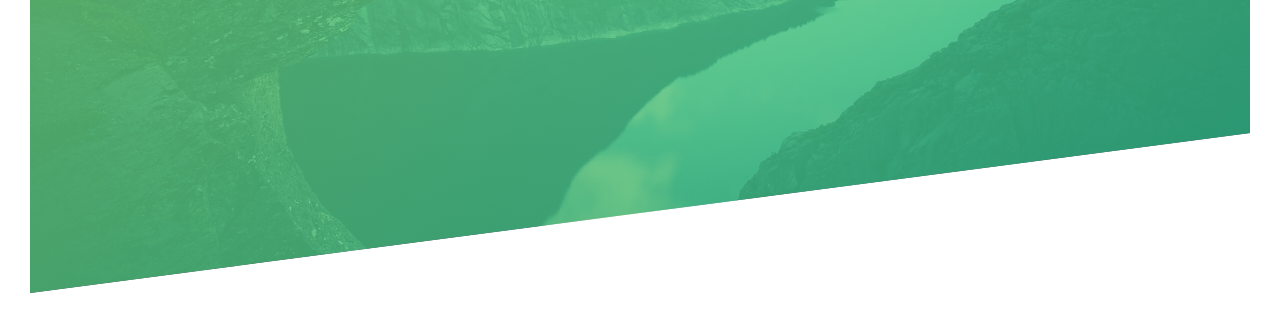
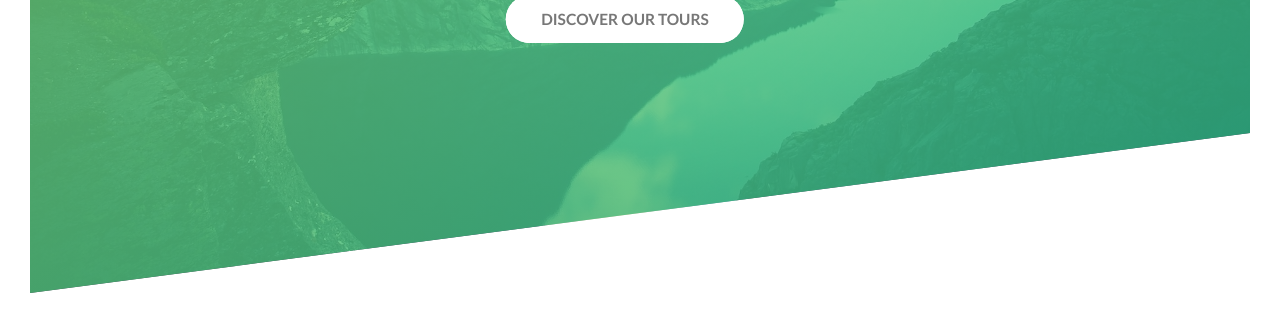
Before and after one commit to hectorlopezv/Advanced-CSS-Sass-Flexbox-Grid-Animations-More-, a plain HTML site: page index.html in a window 1280 px wide. Shown: the part 497-820 px from the top of the page. Drawn offline with Linux system fonts and the light colour scheme.

Commit message:
adding button and new animation for it

```diff
--- a/index.html
+++ b/index.html
@@ -19,6 +19,7 @@
             <h1 class="header__title">
                 <span class="header__titlemain">outdoors</span>
                 <span class="header__titlesub">is where life happends</span>
+                <a class="header___btn header___btn--white header__btn--animatefadein" href="#">Discover Our Tours</a>
             </h1>
         </div>
 
--- a/resources/css/style.css
+++ b/resources/css/style.css
@@ -47,7 +47,8 @@ D green #28b485
     position: absolute;
     top: 50%;
     left: 50%;
-    transform: translate(-50%, -40%)
+    transform: translate(-50%, -40%);
+    text-align: center;
     /*
     shift elemtn -50 to left
     shift elemtn -50 to the top
@@ -81,7 +82,82 @@ D green #28b485
     animation-duration: 2.5s;
     animation-timing-function: ease-in-out;
     margin-top: 20px;
+
 }
+
+.header___btn:link,.header___btn:visited
+{
+    text-decoration: none;
+    text-transform: uppercase;
+    margin-top: 50px;
+    display: inline-block;
+    padding: 15px 35px;
+    border-radius:900px;
+
+    font-size: 15.5px;
+    transform: translateX(-15px);
+    transition: all 0.5s;
+    position: relative;
+
+
+
+}
+
+.header__btn--animatefadein
+{
+    animation: fadeInbtn 1.6s ease-in-out 0.75s;
+    animation-fill-mode: backwards;
+
+}
+.header___btn:hover
+{
+    transform: translate(-15px ,-5px);
+
+    box-shadow: 0 5px 40px 0px rgba(0, 0, 0,0.2);
+
+}
+.header___btn:active
+{
+    transform: translate(-15px , 0px);
+    box-shadow: 0 2px 20px 0px rgba(0,0,0,0.2);
+
+
+}
+
+.header___btn--white
+{
+    background-color: #fff;
+    color: #777;
+
+}
+.header___btn--white::after
+{
+    background-color: #fff;
+}
+
+.header___btn::after
+{
+    content:"";
+    display: inline-block;
+    height: 100%;
+    width: 100%;
+    z-index: -1;
+    position: absolute;
+    top: 0;
+    left: 0;
+    border-radius: 900px;
+    transition: all 0.5s;
+}
+
+
+.header___btn:hover::after
+{
+
+    transform: scaleX(1.2) scaleY(1.4);
+    opacity: 0;
+}
+
+
 @keyframes moveInleft
 {
     from
@@ -127,3 +203,20 @@ D green #28b485
 
     }
 }
+
+@keyframes fadeInbtn
+{
+    from
+    {
+        opacity: 0;
+        transform: translate(-15px, 20px);
+    }
+
+
+    to
+    {
+        opacity: 1;
+        transform: translate(-15px, 0px);
+
+    }
+}
```
